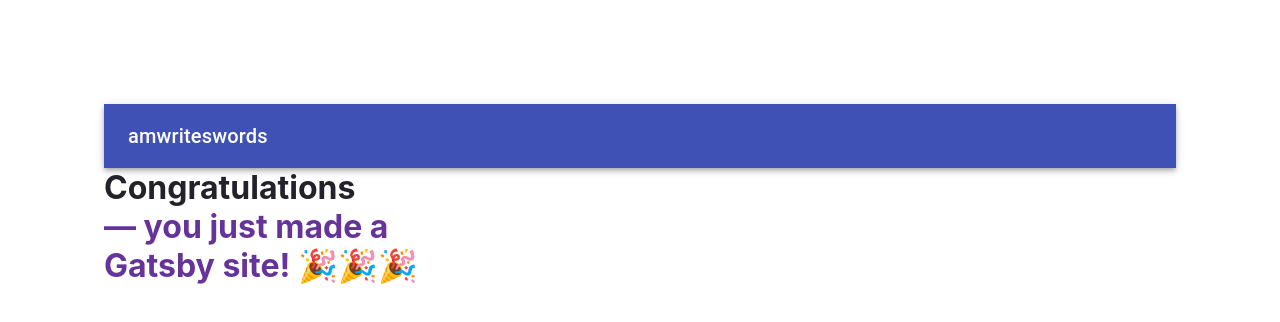
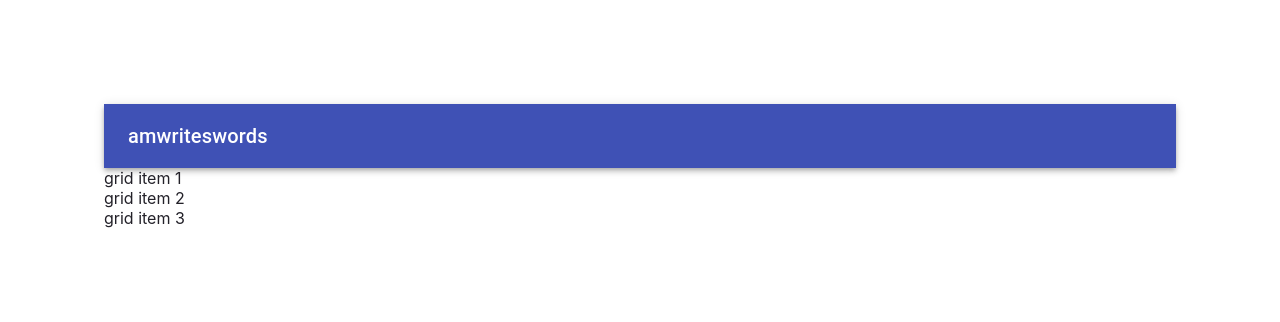
Before and after one commit to andrewmosesdrive/amwriteswords, a Gatsby site: page / in a window 1280 px wide. Built offline with nearby package versions, Linux system fonts and the light colour scheme; Gatsby itself is replaced by a stand-in of ours.

Commit message:
added grid layout

```diff
--- a/src/pages/index.js
+++ b/src/pages/index.js
@@ -1,5 +1,7 @@
 import * as React from "react"
-import ButtonAppBar from '../components/appBar'
+import ButtonAppBar from '../components/appBar';
+import Grid from '@material-ui/core/Grid';
+
 
 // styles
 const pageStyles = {
@@ -20,16 +22,27 @@
 const IndexPage = () => {
   return (
     <main style={pageStyles}>
-      <ButtonAppBar/>
+      <ButtonAppBar />
       <title>Home Page</title>
-      <h1 style={headingStyles}>
-        Congratulations
-        <br />
-        <span style={headingAccentStyles}>— you just made a Gatsby site! </span>
-        <span role="img" aria-label="Party popper emojis">
-          🎉🎉🎉
-        </span>
-      </h1>
+      <Grid
+        container
+        direction="column"
+        justify="center"
+        alignItems="stretch"
+      >
+        <Grid
+          item
+        >
+          grid item 1
+        </Grid>
+        <Grid item>
+          grid item 2
+        </Grid>
+        <Grid item>
+          grid item 3
+        </Grid>
+      </Grid>
+
     </main>
   )
 }
```
